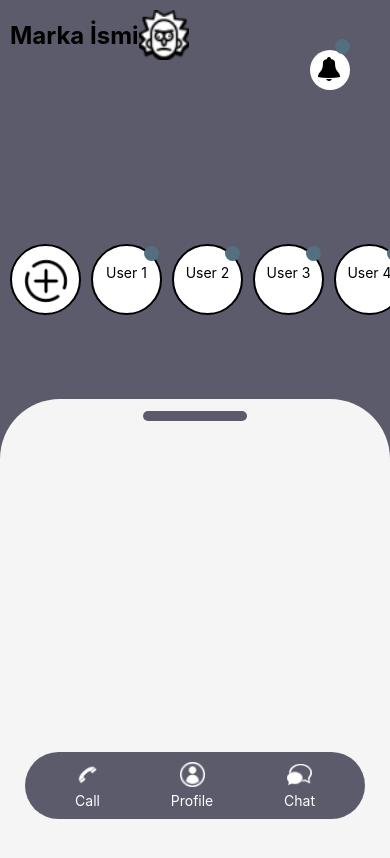
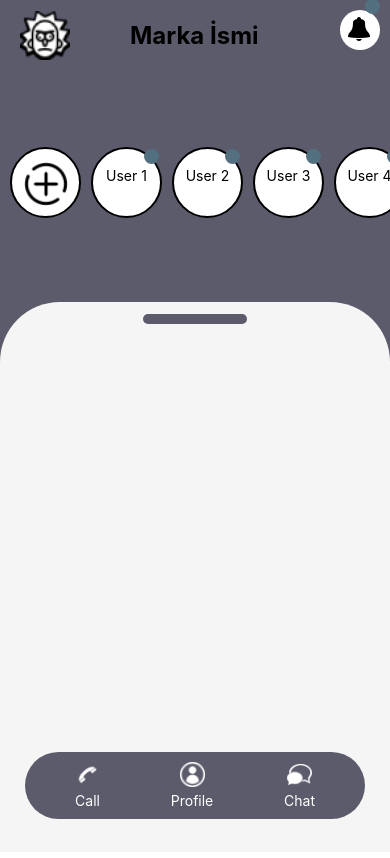
Before and after one commit to Rulikks/Chat-App, a React Native app: screen / in a window 390 px wide. Shown: the top 858 px of the page. Built offline with nearby package versions, Linux system fonts and the light colour scheme.

Commit message:
feat: chat view

```diff
--- a/src/pages/Home.js
+++ b/src/pages/Home.js
@@ -73,21 +73,18 @@ const Home = ({ navigation }) => {
   ];
 
   return (
-    <View style={styles.container}>
-      <View style={styles.container}>
-        <TouchableOpacity style={styles.circle} onPress={() => navigation.navigate("Notice")}>
-          <Image source={notificationIcon} style={styles.notificationIcon} />
-          <View style={styles.bluecircle} />
-        </TouchableOpacity>
-      </View>
-
+    <View style={styles.maincontainer}>
       <View style={styles.kutucuk}>
-        <Text style={styles.logoText}>Marka İsmi</Text>
         <Image
           source={require('../../assets/rick.png')}
           style={styles.rick}
         />
+        <Text style={styles.logoText}>Marka İsmi</Text>
       </View>
+      <TouchableOpacity style={styles.circle} onPress={() => navigation.navigate("Notice")}>
+        <Image source={notificationIcon} style={styles.notificationIcon} />
+        <View style={styles.bluecircle} />
+      </TouchableOpacity>
 
       <PersonContainer>
         <ScrollView horizontal showsHorizontalScrollIndicator={false}>
@@ -133,6 +130,7 @@ const Home = ({ navigation }) => {
       </Animated.View>
     </View>
   );
+
 };
 
 export default Home;
--- a/styles.js
+++ b/styles.js
@@ -1,22 +1,13 @@
-import { StyleSheet } from 'react-native';
+import { StyleSheet, Dimensions } from 'react-native';
+const windowWidth = Dimensions.get('window').width;
 
 export const styles = StyleSheet.create({
-  container: {
+ maincontainer: {
     flex: 1,
     justifyContent: 'center',
     alignItems: 'center',
     backgroundColor: '#5B5B6C',
   },
-  circle: {
-    width: 40,
-    height: 40,
-    borderRadius: 20,
-    backgroundColor: 'white',
-    position: 'absolute',
-    top: 50,
-    left: 115,
-  },
-
   bluecircle: {
     width: 15,
     height: 15,
@@ -100,6 +91,12 @@ export const styles = StyleSheet.create({
     alignItems: 'center',
     color: "white"
   },
+  container: {
+    flex: 1,
+    justifyContent: 'flex-start',
+    alignItems: 'center',
+    backgroundColor: '#5B5B6C',
+  },
   kutucuk: {
     flexDirection: 'row',
     alignItems: 'center',
@@ -107,16 +104,33 @@ export const styles = StyleSheet.create({
     position: 'absolute',
     top: 0,
     left: 0,
+    width: windowWidth, // Full width of the screen
+    justifyContent: 'flex-start', // start items from the start of the screen
+    zIndex: 1, // put the container on top of other elements
   },
   rick: {
     width: 50,
     height: 50,
-    resizeMode: 'cover',
-    marginRight: 10,
+    resizeMode: 'contain', // changed from 'cover' to 'contain'
+    marginLeft: 10, // added some left margin to ensure it stays at the left end
+    zIndex: 1, // put the rick image on top of other elements
   },
   logoText: {
     fontSize: 24,
     fontWeight: 'bold',
+    marginLeft: 60, // Space between the logo and the text
+    zIndex: 1, // put the logo text on top of other elements
+  },
+  circle: {
+    width: 40,
+    height: 40,
+    borderRadius: 20,
+    backgroundColor: 'white',
+    position: 'absolute',
+    top: 10, // Adjust this to set how far from the top the circle should be
+    right: 10, // Adjust this to set how far from the right the circle should be
+    zIndex: 1, // put the circle on top of other elements
   },
 
+
 });
```
